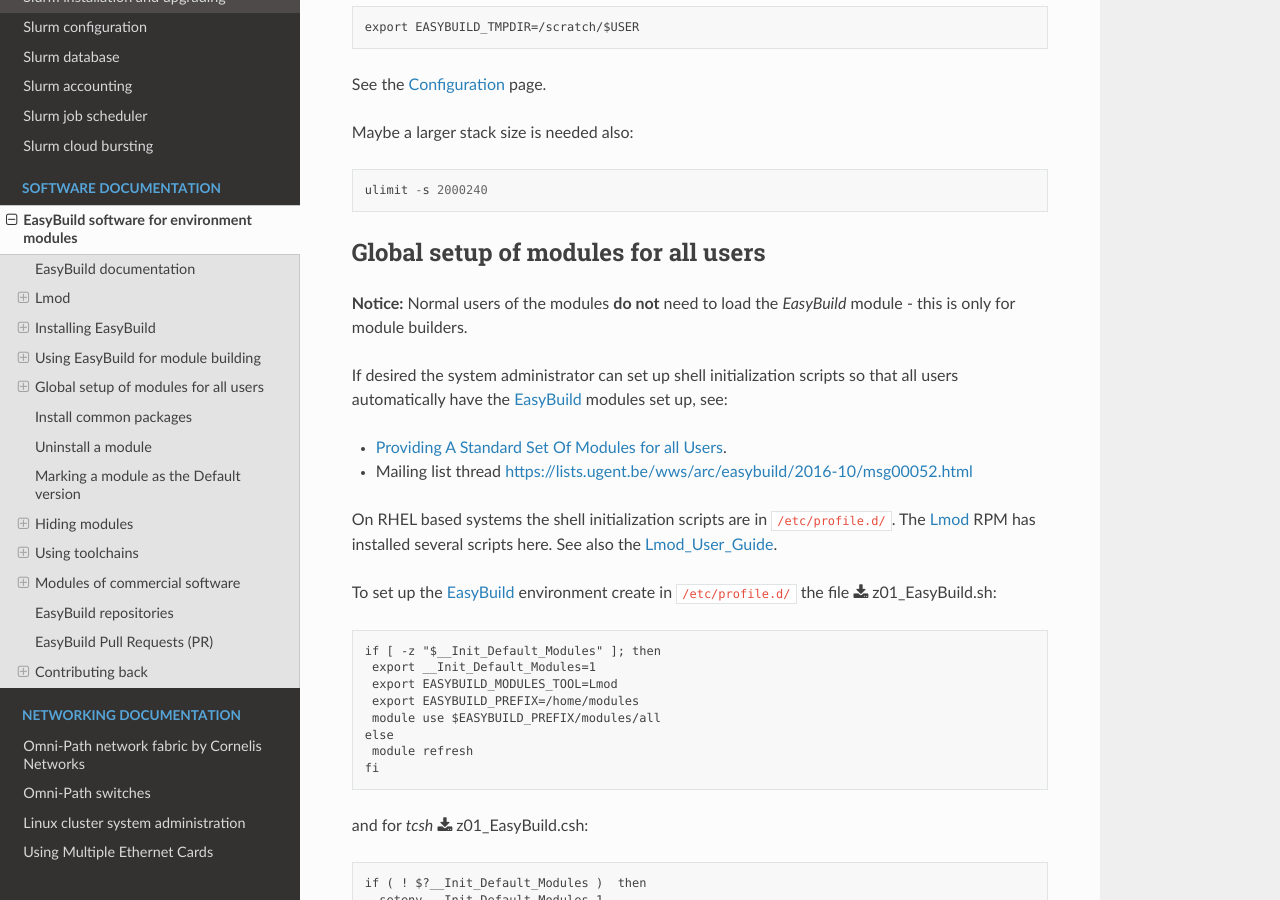
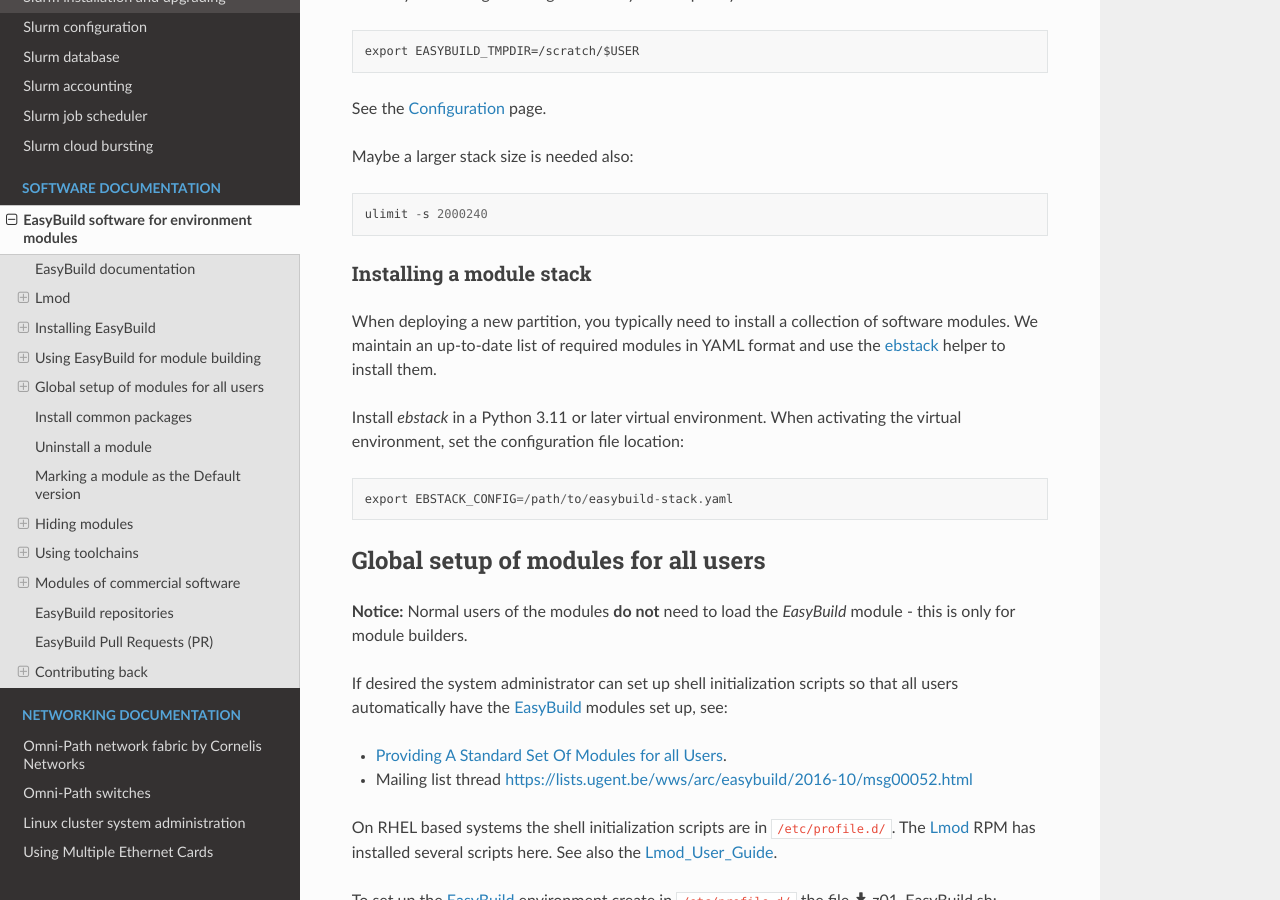
Before and after one commit to OleHolmNielsen/Niflheim_system, a Sphinx documentation site: the page built from docs/EasyBuild_modules.rst, in a window 1280 px wide and 900 px high, scrolled down 8316 px. Built offline with Sphinx 7.4.7 and the Read the Docs theme 3.1.0, drawn with Linux system fonts in a browser that asks for light colours; some of the changed text lies outside the part shown.

Commit message:
mention ebstack

```diff
--- a/docs/EasyBuild_modules.rst
+++ b/docs/EasyBuild_modules.rst
@@ -340,6 +340,15 @@
 Maybe a larger stack size is needed also::
 
   ulimit -s 2000240
+
+Installing a module stack
+-------------------------
+
+When deploying a new partition, you typically need to install a collection of software modules. We maintain an up-to-date list of required modules in YAML format and use the `ebstack <https://github.com/steenlysgaard/ebstack>`_ helper to install them.
+
+Install `ebstack` in a Python 3.11 or later virtual environment. When activating the virtual environment, set the configuration file location::
+
+  export EBSTACK_CONFIG=/path/to/easybuild-stack.yaml
 
 Global setup of modules for all users
 =====================================
```
